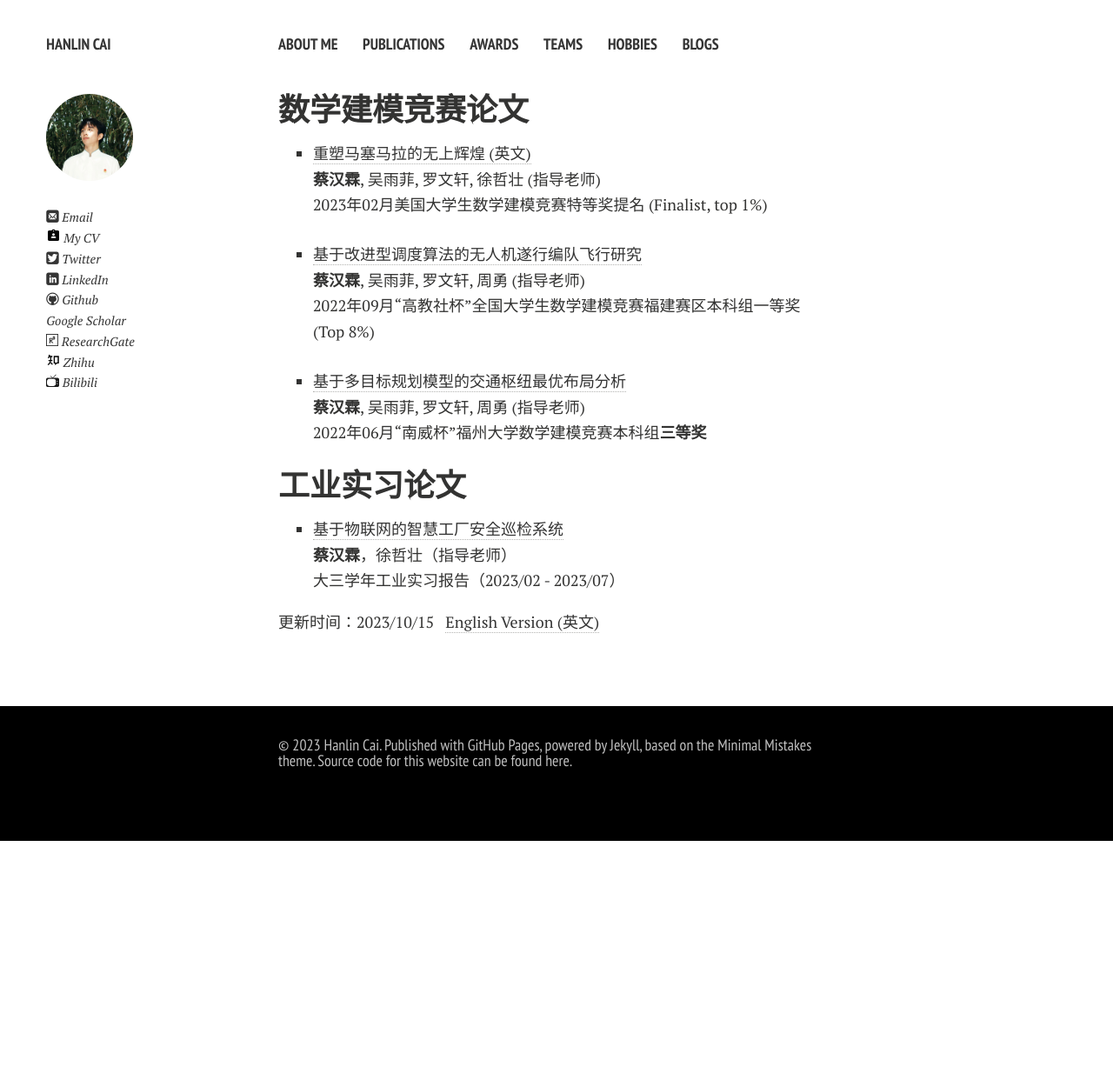
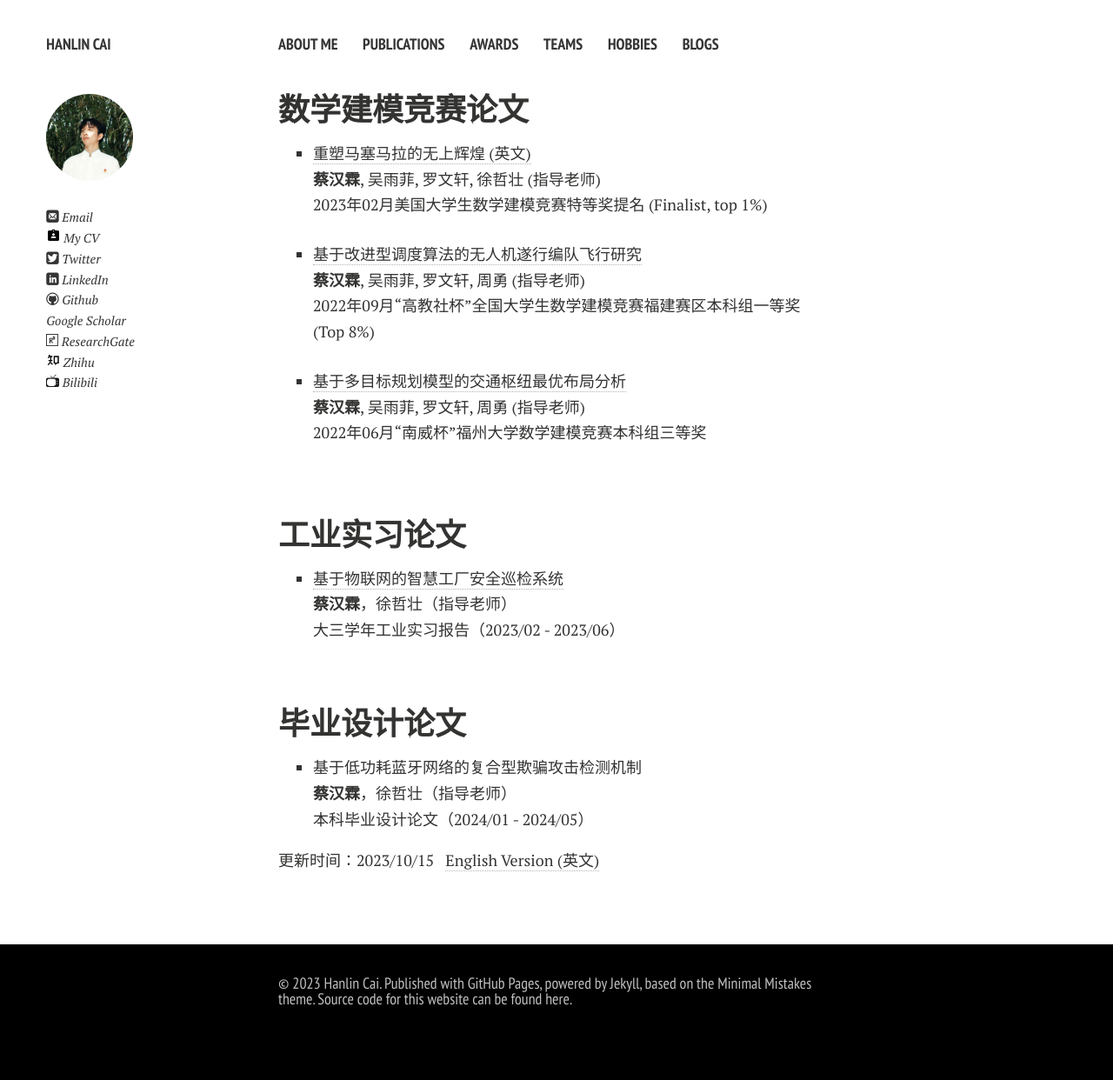
Before and after one commit to GuangLun2000/GuangLun2000.github.io, a Jekyll site: the page built from file/publications-zh.md, in a window 1280 px wide. Shown: the whole page at 87% size. Built offline with Jekyll 4.4.1, drawn with Linux system fonts in a browser that asks for light colours; nearby versions of some CDN libraries; comment, search, counter and statistics services are not loaded; a style sheet for code colours, icons or effects is not loaded; before the commit the page ends 967 px from its top, so only the background shows below that.

```diff
--- a/file/publications-zh.md
+++ b/file/publications-zh.md
@@ -14,11 +14,19 @@ title: Publications-zh
 
 
 
-- [基于多目标规划模型的交通枢纽最优布局分析](https://caihanlin.com/mypaper/modeling/202206.pdf)<br>**蔡汉霖**, 吴雨菲, 罗文轩, 周勇 (指导老师)<br>2022年06月“南威杯”福州大学数学建模竞赛本科组**三等奖**<br>
+- [基于多目标规划模型的交通枢纽最优布局分析](https://caihanlin.com/mypaper/modeling/null)<br>**蔡汉霖**, 吴雨菲, 罗文轩, 周勇 (指导老师)<br>2022年06月“南威杯”福州大学数学建模竞赛本科组三等奖<br>
+
+<br>
 
 ## 工业实习论文
 
-- [基于物联网的智慧工厂安全巡检系统](https://caihanlin.com/mypaper/thesis/IP-report.pdf)<br>**蔡汉霖**，徐哲壮（指导老师）<br>大三学年工业实习报告（2023/02 - 2023/07）<br>
+- [基于物联网的智慧工厂安全巡检系统](https://caihanlin.com/mypaper/thesis/IP-report.pdf)<br>**蔡汉霖**，徐哲壮（指导老师）<br>大三学年工业实习报告（2023/02 - 2023/06）<br>
+
+<br>
+
+## 毕业设计论文
+
+- 基于低功耗蓝牙网络的复合型欺骗攻击检测机制<br>**蔡汉霖**，徐哲壮（指导老师）<br>本科毕业设计论文（2024/01 - 2024/05）<br>
 
 
 
```
Also changed, not shown: awards.md (+2 -2 lines), file/404.md (added, +7 -0 lines), file/awards-zh.md (+4 -3 lines).
